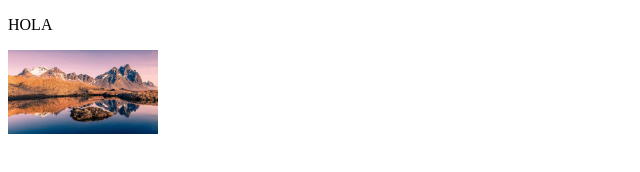
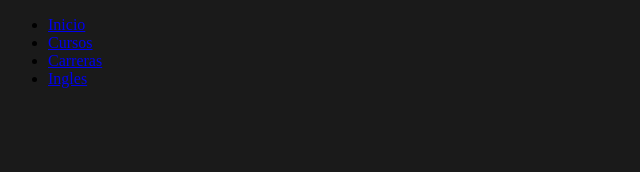
Before and after one commit to Nicolopez4/nicolopez2repos, a plain HTML site: page index.html in a window 1280 px wide. Shown: the whole page, without its empty margins (0-640 px from the left). Drawn offline with Linux system fonts and the light colour scheme.

Commit message:
header terminado

```diff
--- a/css/style.css
+++ b/css/style.css
@@ -0,0 +1,3 @@
+body {
+    background-color: #1A1A1A;
+}
--- a/index.html
+++ b/index.html
@@ -4,6 +4,9 @@
     <meta charset="UTF-8">
     <meta name="viewport" content="width=device-width, initial-scale=1.0">
     <title> Git y Github</title>
+
+    <link rel="stylesheet" href="css/style.css">
+
 </head>
 
 
@@ -11,8 +14,18 @@
 
 <body>
 
-    <p> HOLA </p>
+    <header>
+        <nav>
+            <ul>
+                <li><a href="#"> Inicio </a></li>
+                <li><a href="#"> Cursos </a></li>
+                <li><a href="#"> Carreras </a></li>
+                <li><a href="#"> Ingles </a></li>
+            </ul>
+        </nav>
+    </header>
 
-    <img src="7.jpg" alt="montaña" width="150px">
+
+
 </body>
 </html>
```
